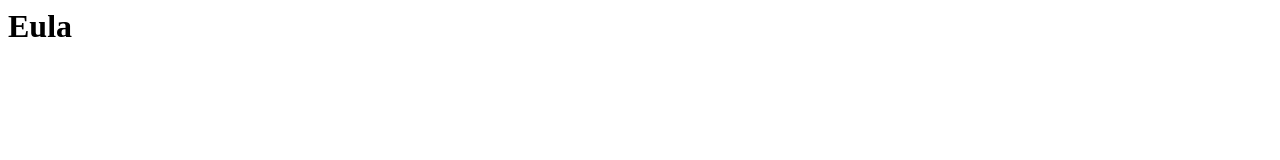
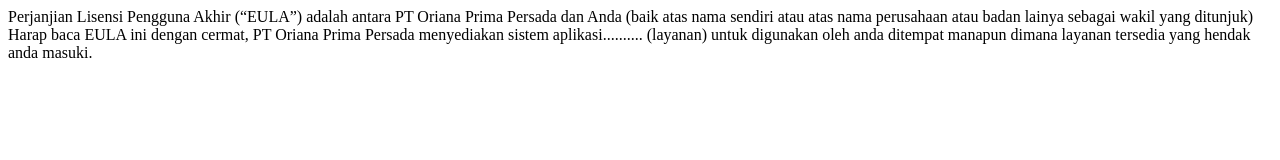
Before and after one commit to TribuanaTunggaDewa/TribuanaTunggaDewa.github.io, a plain HTML site: page index.html in a window 1280 px wide. Drawn offline with Linux system fonts and the light colour scheme.

Commit message:
init eula

```diff
--- a/index.html
+++ b/index.html
@@ -4,8 +4,6 @@
         <title>Term Of Services</title>
     </head>
     <body>
-        <header>
-            <h1>Eula</h1>
-        </header>
+        <p>Perjanjian Lisensi Pengguna Akhir (“EULA”) adalah antara PT Oriana Prima Persada dan Anda (baik atas nama sendiri atau atas nama perusahaan atau badan lainya sebagai wakil yang ditunjuk) Harap baca EULA ini dengan cermat, PT Oriana Prima Persada menyediakan sistem aplikasi.......... (layanan) untuk digunakan oleh anda ditempat manapun dimana layanan tersedia yang hendak anda masuki.</p>
     </body>
 </html>
```
